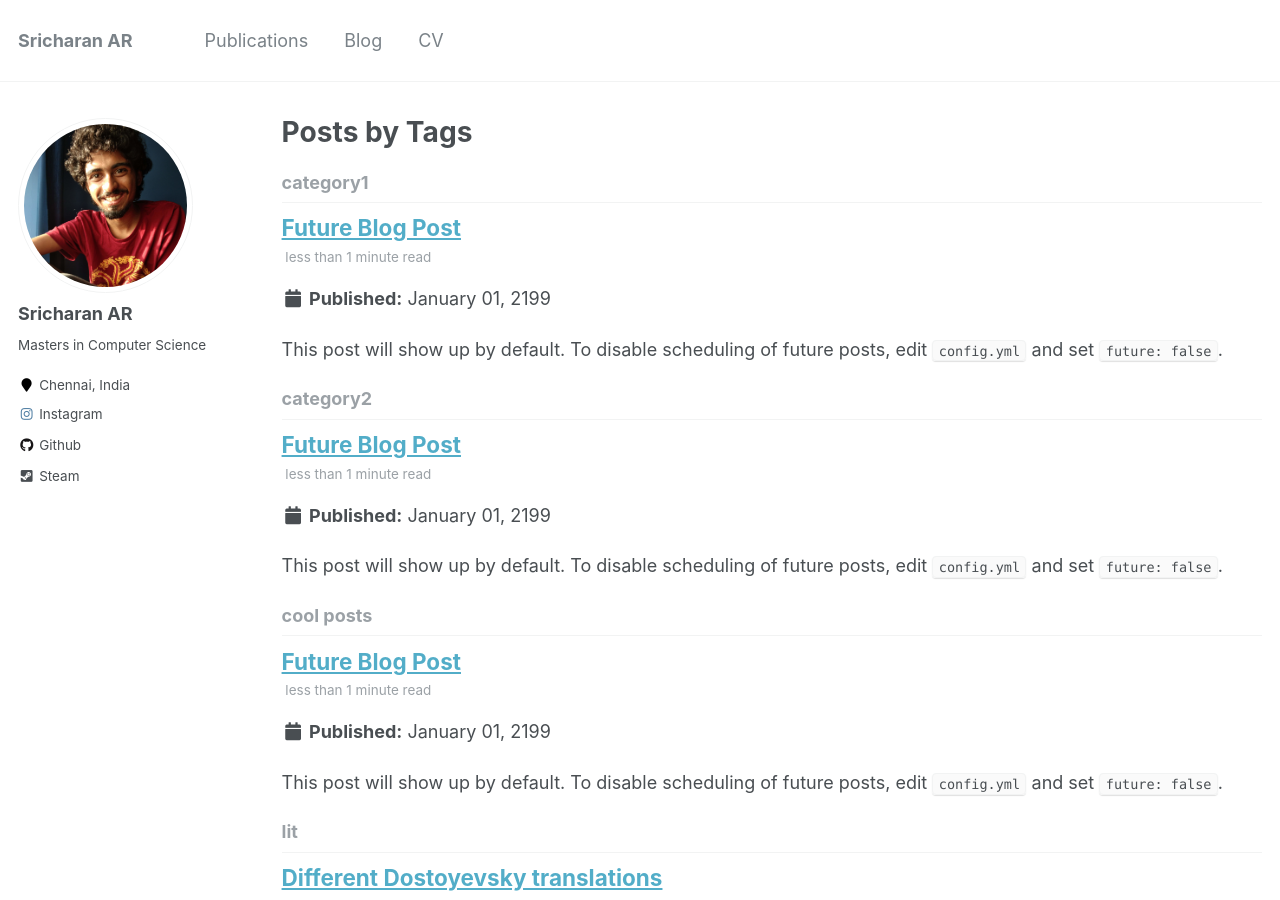
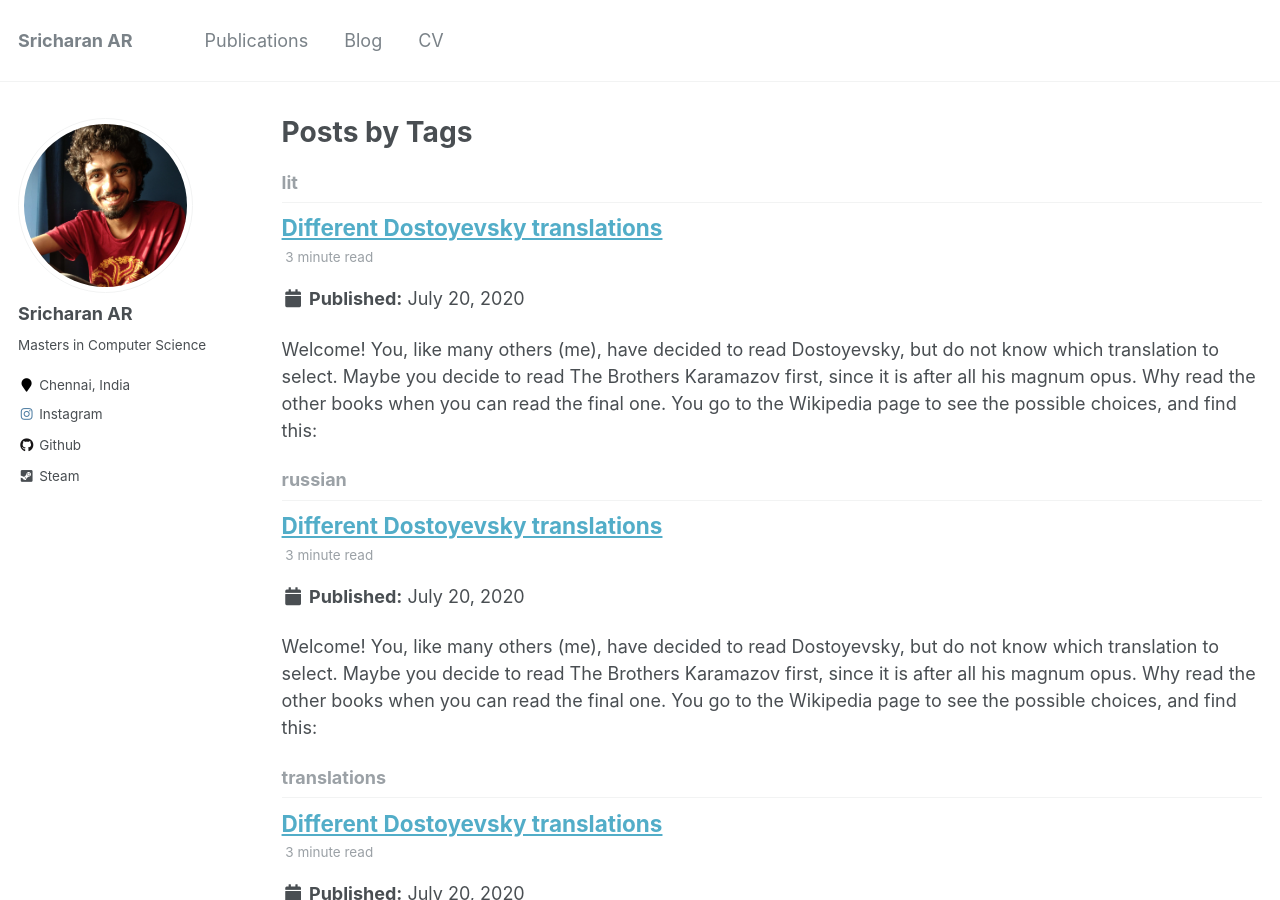
Before and after one commit to SriAR/sriar.github.io, a Jekyll site: the page built from _pages/tag-archive.html, in a window 1280 px wide and 900 px high. Built offline with Jekyll 4.4.1, drawn with Linux system fonts in a browser that asks for light colours.

Commit message:
Markdowned blog

```diff
--- a/_posts/2199-01-01-future-post.md
+++ /dev/null
@@ -1,11 +0,0 @@
----
-title: 'Future Blog Post'
-date: 2199-01-01
-permalink: /posts/2012/08/blog-post-4/
-tags:
-  - cool posts
-  - category1
-  - category2
----
-
-This post will show up by default. To disable scheduling of future posts, edit `config.yml` and set `future: false`.
```
Also changed, not shown: _posts/2020-07-20-dosto-translations.md (+12 -12 lines).
